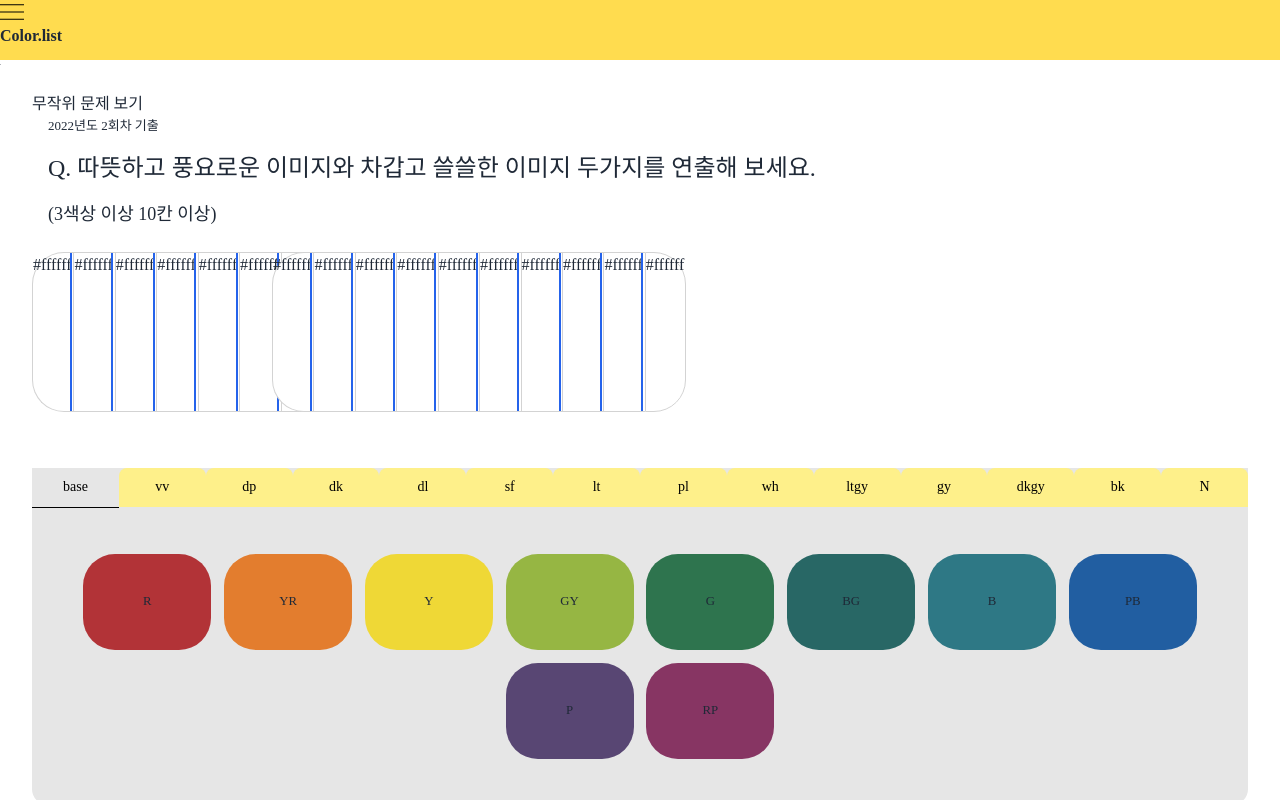
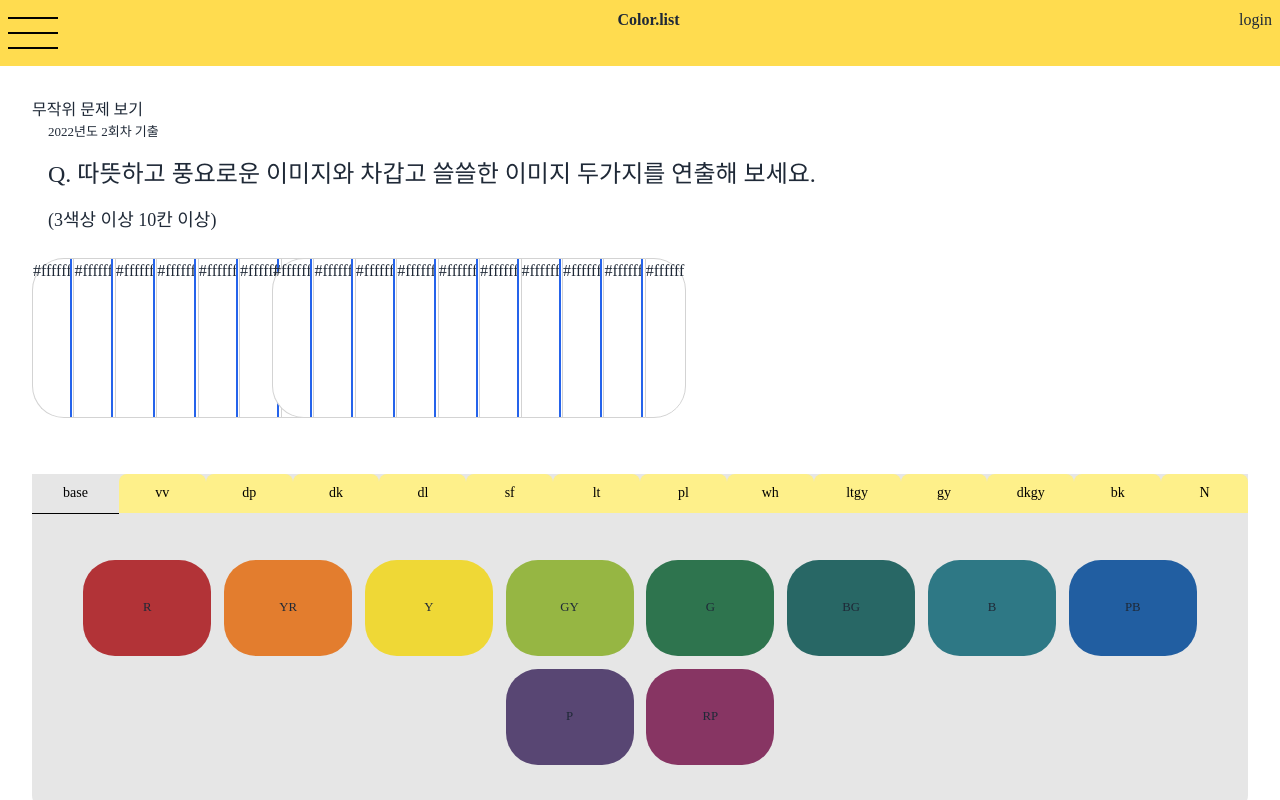
Before and after one commit to lisohh/Colorist-frontend, a React (Vite) app: page / in a window 1280 px wide. Built offline with nearby package versions, Linux system fonts and the light colour scheme; a web font is replaced by a local one.

Commit message:
Fix: nav를 tailwind로 Styling

```diff
--- a/src/components/Nav.css
+++ b/src/components/Nav.css
@@ -1,18 +1,3 @@
 nav {
   background-color: #ffdc4f;
-  height: 60px;
 }
-
-a.login {
-  position: relative;
-  right: 2rem;
-}
-
-a.menu {
-  position: relative;
-  left: 2rem;
-}
-
-img {
-  width: 1.5rem;
-}
--- a/src/components/Nav.tsx
+++ b/src/components/Nav.tsx
@@ -7,19 +7,15 @@ const YELLOW_HEX = "#f5cd2f";
 function Nav() {
   return (
     <nav>
-      <ul>
+      <ul className="flex flex-row justify-between p-2">
         <li>
           <DrawerOpenButton />
         </li>
-      </ul>
-      <ul>
         <li>
           <a href="./">
             <strong>Color.list</strong>
           </a>
         </li>
-      </ul>
-      <ul>
         <li>
           <a href="./Login" className="login">
             login
```
